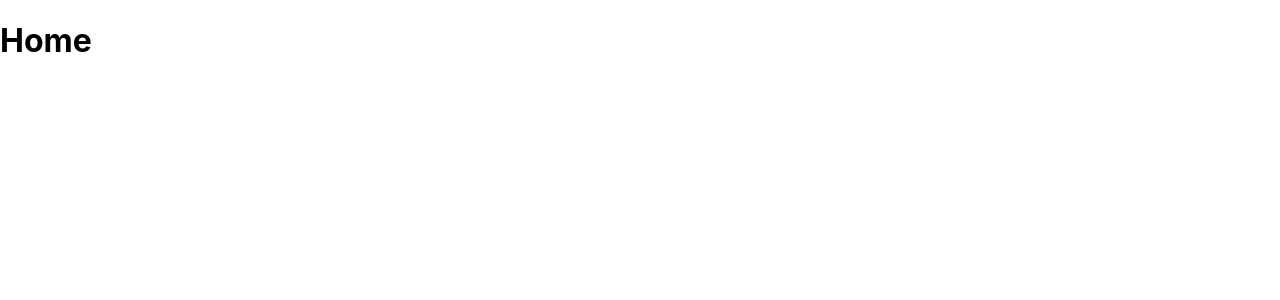
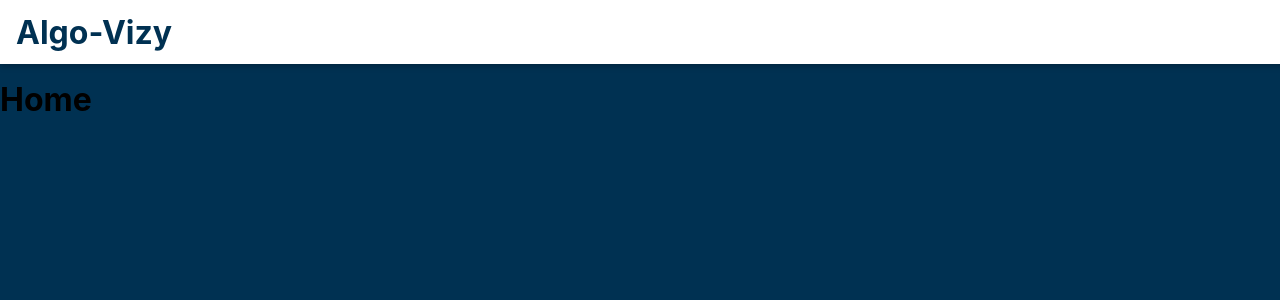
Before and after one commit to ashaw121/algo-vizy, a React (Create React App) app in the folder algo-vizy/: page / in a window 1280 px wide. Shown: the top 300 px of the page. Built offline with nearby package versions, Linux system fonts and the light colour scheme.

Commit message:
Began adding a header with a button for a side drawer that will be enabled if the screen width is small enough. Added some styling as well. Need to finish the nav bar and start organizing the layout of the main section.

```diff
--- a/algo-vizy/src/App.js
+++ b/algo-vizy/src/App.js
@@ -1,15 +1,22 @@
+import React from 'react';
 import { Route, Routes } from 'react-router-dom';
 
 import './App.css';
+import MainNavigation from './shared/components/Navigation/MainNavigation';
 import Sorting from './sorting/pages/Sorting';
 
 function App() {
   return (
-    <Routes>
-      <Route path='/' element={<h1>Home</h1>} />
+    <React.Fragment>
+      <MainNavigation />
+      <main>
+        <Routes>
+          <Route path='/' element={<h1>Home</h1>} />
 
-      <Route path='/sorting/' exact element={<Sorting />} />
-    </Routes>
+          <Route path='/sorting/' exact element={<Sorting />} />
+        </Routes>
+      </main>
+    </React.Fragment>
   );
 }
 
--- a/algo-vizy/src/index.css
+++ b/algo-vizy/src/index.css
@@ -5,6 +5,8 @@ body {
     sans-serif;
   -webkit-font-smoothing: antialiased;
   -moz-osx-font-smoothing: grayscale;
+
+  background: rgb(0, 49, 82);
 }
 
 code {
--- /dev/null
+++ b/algo-vizy/src/shared/components/Navigation/MainHeader.css
@@ -0,0 +1,23 @@
+.main-header {
+  width: 100%;
+  height: 4rem;
+  display: flex;
+  align-items: center;
+  position: fixed;
+  top: 0;
+  left: 0;
+  background: #fff;
+  box-shadow: 0 2px 6px rgba(0, 0, 0, 0.26);
+  padding: 0 1rem;
+  z-index: 5;
+}
+
+main {
+  margin-top: 5rem;
+}
+
+@media (min-width: 768px) {
+  .main-header {
+    justify-content: space-between;
+  }
+}
--- /dev/null
+++ b/algo-vizy/src/shared/components/Navigation/MainHeader.js
@@ -0,0 +1,9 @@
+import React from 'react';
+
+import './MainHeader.css';
+
+function MainHeader(props) {
+  return <header className='main-header'>{props.children}</header>;
+}
+
+export default MainHeader;
--- /dev/null
+++ b/algo-vizy/src/shared/components/Navigation/MainNavigation.css
@@ -0,0 +1,33 @@
+.main-navigation__menu-btn {
+  width: 3rem;
+  height: 3rem;
+  background: transparent;
+  border: none;
+  display: flex;
+  flex-direction: column;
+  justify-content: space-around;
+  margin-right: 2rem;
+  cursor: pointer;
+}
+
+.main-navigation__menu-btn span {
+  display: block;
+  width: 2.5rem;
+  height: 4px;
+  background: rgb(0, 49, 82);
+}
+
+.main-navigation__title {
+  color: rgb(0, 49, 82);
+}
+
+.main-navigation__title a {
+  text-decoration: none;
+  color: rgb(0, 49, 82);
+}
+
+@media (min-width: 768px) {
+  .main-navigation__menu-btn {
+    display: none;
+  }
+}
--- /dev/null
+++ b/algo-vizy/src/shared/components/Navigation/MainNavigation.js
@@ -0,0 +1,24 @@
+import React, { useState } from 'react';
+import { Link } from 'react-router-dom';
+
+import MainHeader from './MainHeader';
+import './MainNavigation.css';
+
+function MainNavigation(props) {
+  return (
+    <React.Fragment>
+      <MainHeader>
+        <button className='main-navigation__menu-btn'>
+          <span></span>
+          <span></span>
+          <span></span>
+        </button>
+        <h1 className='main-navigation__title'>
+          <Link to='/'>Algo-Vizy</Link>
+        </h1>
+      </MainHeader>
+    </React.Fragment>
+  );
+}
+
+export default MainNavigation;
```
